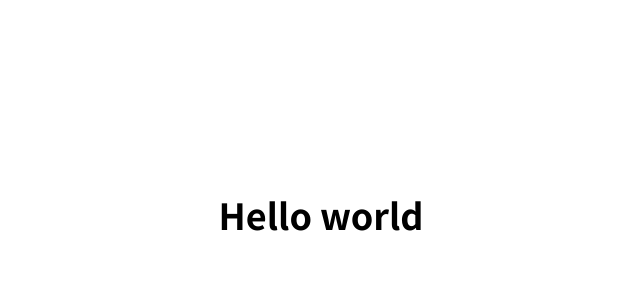
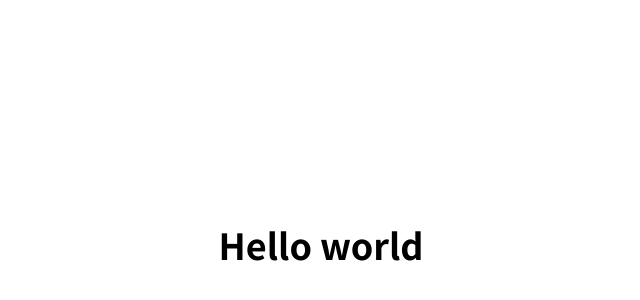
Before and after one commit to kokomme/challenge-frontend, a React (Vite) app: page / in a window 1280 px wide. Shown: the part 186-486 px from the top of the page, without its empty margins (319-959 px from the left). Built offline with nearby package versions, Linux system fonts and the light colour scheme.

Commit message:
スタイル: アプリコンテナにパディングを追加し、CSSファイルを新規作成

```diff
--- a/src/app/App.tsx
+++ b/src/app/App.tsx
@@ -1,8 +1,9 @@
 import LibraryPage from "../route/LibraryPage"
+import "./app.css"
 
 function App() {
   return (
-    <div>
+    <div className="app-container">
       <main>
         <LibraryPage />
       </main>
--- /dev/null
+++ b/src/app/app.css
@@ -0,0 +1,6 @@
+/* App-level container spacing: top 30px, left/right 40px */
+.app-container {
+  padding: 30px 40px 0;
+  box-sizing: border-box;
+  min-height: 100vh;
+}
```
